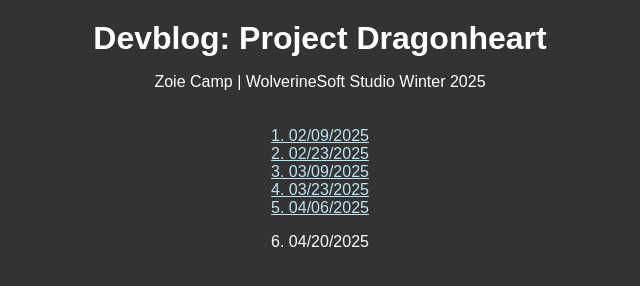
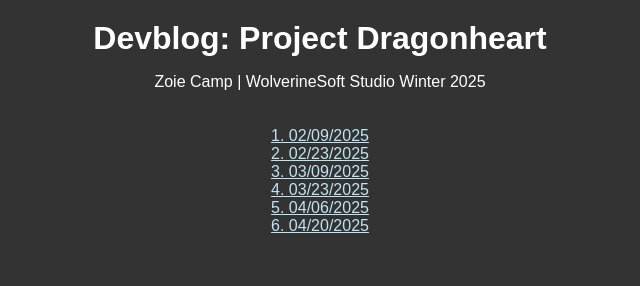
Before and after one commit to zoiecamp/zoiecamp.github.io, a plain HTML site: page blog/index.html in a window 1280 px wide. Shown: the whole page, without its empty margins (320-960 px from the left). Drawn offline with Linux system fonts and the light colour scheme.

Commit message:
link to blog 6

```diff
--- a/blog/index.html
+++ b/blog/index.html
@@ -43,7 +43,8 @@
     <a href="blog4.html" style="color: #BFE5F5;">4. 03/23/2025</a>
     <br>
     <a href="blog5.html" style="color: #BFE5F5;">5. 04/06/2025</a>
-    <p>6. 04/20/2025</p>
+    <br>
+    <a href="blog6.html" style="color: #BFE5F5;">6. 04/20/2025</a>
 </div>
 
 
```
